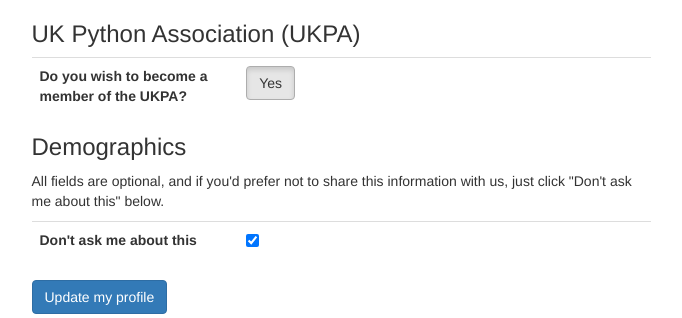
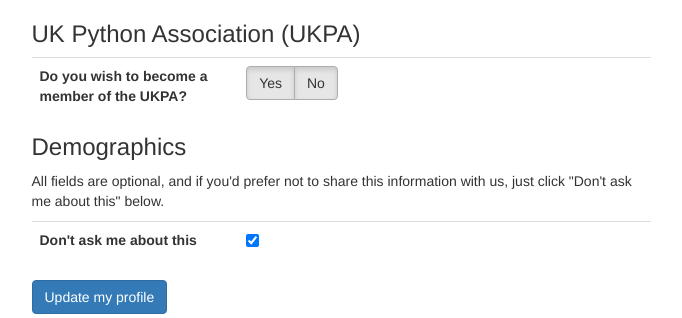
Before and after one commit to PyconUK/ironcage, a Django app: page /profile/edit/ in a window 1280 px wide. Shown: the part 1281-1599 px from the top of the page, without its empty margins (136-818 px from the left). Run offline with Django 3.2, Linux system fonts and the light colour scheme; a user stored in the database is signed in; tables that the repository leaves empty hold one stand-in row (values such as "Sample post"); some libraries are stand-ins or nearby versions.

Commit message:
Add 'No' option for ukpa membership

```diff
--- a/accounts/templates/accounts/edit_profile.html
+++ b/accounts/templates/accounts/edit_profile.html
@@ -81,6 +81,9 @@
                 <label class="btn btn-default{% if form.ukpa_membership.value == True %} active{% endif %}">
                   <input type="radio" name="ukpa_membership" value="2" {% if form.ukpa_membership.value == True %} checked{% endif %}>Yes
                 </label>
+                <label class="btn btn-default{% if form.ukpa_membership.value == True %} active{% endif %}">
+                  <input type="radio" name="ukpa_membership" value="3" {% if form.ukpa_membership.value == False %} checked{% endif %}>No
+                </label>
               </div>
             </td>
           </tr>
```
